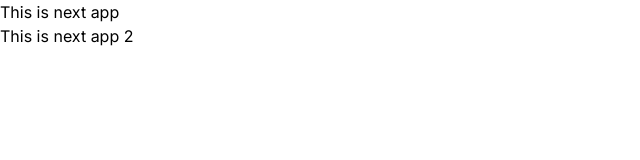
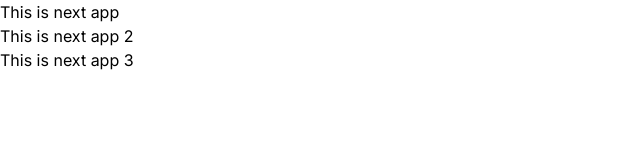
Before and after one commit to EmonHossen10/bite-buddy, a Next.js app: page / in a window 1280 px wide. Shown: the top 160 px of the page, without its empty margins (0-640 px from the left). Built offline with nearby package versions, Linux system fonts and the light colour scheme.

Commit message:
test branch added

```diff
--- a/src/app/page.js
+++ b/src/app/page.js
@@ -5,6 +5,7 @@ export default function Home() {
     <main>
       <h2>This is next app</h2>
       <h2>This is next app 2</h2>
+      <h2>This is next app 3</h2>
     </main>
   );
 }
```
